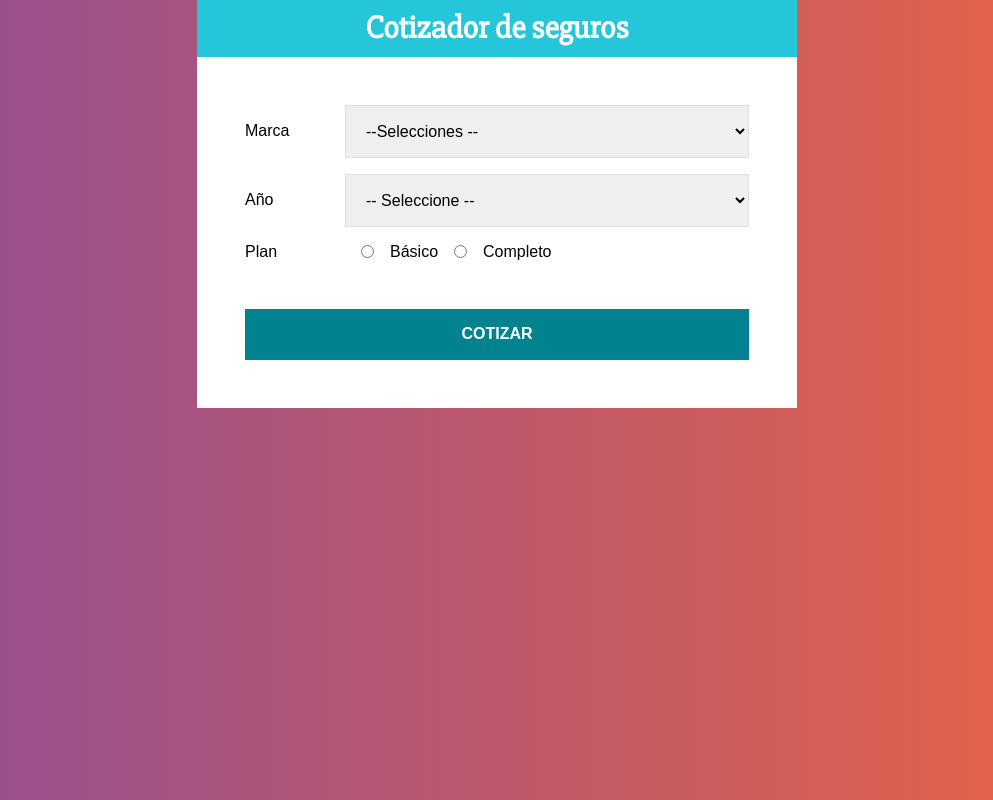
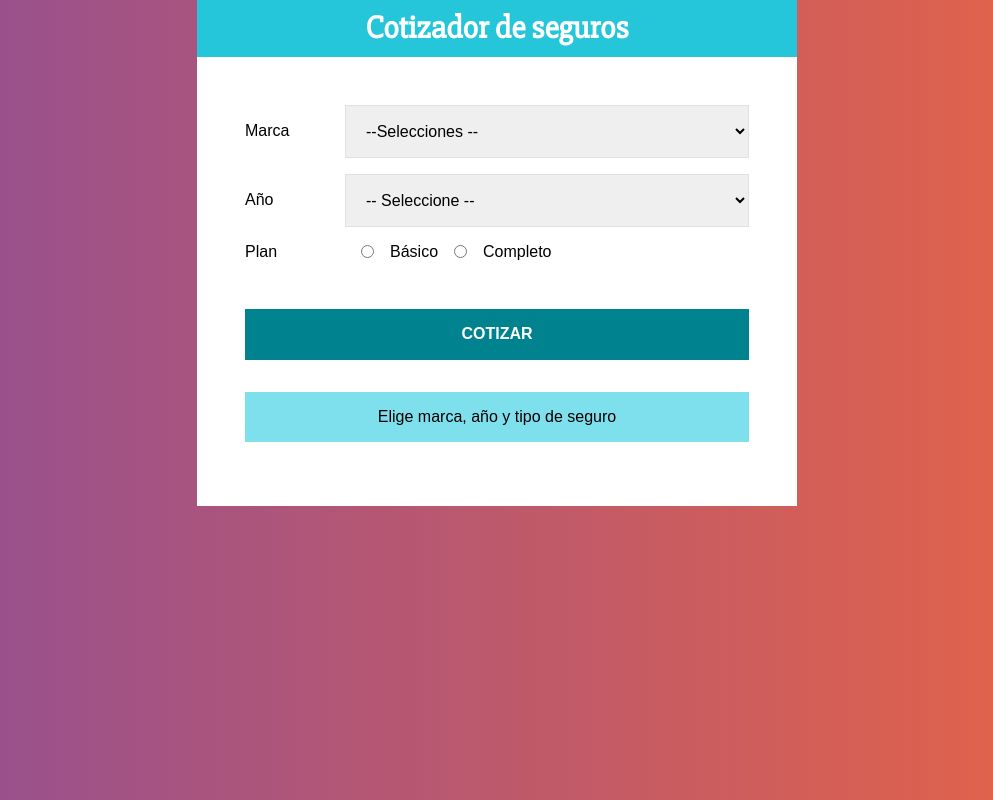
Before and after one commit to miloalfonzo/insuranceQuote, a React (Create React App) app: page / in a window 1280 px wide. Shown: the whole page, without its empty margins (143-1136 px from the left). Built offline with nearby package versions, Linux system fonts and the light colour scheme.

Commit message:
added result component

```diff
--- a/src/App.js
+++ b/src/App.js
@@ -3,7 +3,7 @@ import styled from "styled-components";
 import Header from "./components/Header";
 import Form from "./components/Form";
 import Summary from "./components/Summary";
-
+import Result from "./components/Result";
 
 const Container = styled.div`
   max-width: 600px;
@@ -25,7 +25,7 @@ function App() {
      }
   });
 
-  const {data} = summary;
+  const {quotation, data} = summary;
 
   return (
     <Container>
@@ -34,6 +34,9 @@ function App() {
         <Form setSummary={setSummary} />
        <Summary
        data={data} />
+       <Result
+        quotation={quotation}
+       />
       </ContForm>
     </Container>
   );
--- a/src/components/Result.js
+++ b/src/components/Result.js
@@ -0,0 +1,41 @@
+import React from 'react';
+import styled from 'styled-components';
+
+const Msg = styled.p`
+    background-color: rgb(127, 224, 237);
+    margin-top: 2rem;
+    padding: 1rem;
+    text-align:center;
+`
+
+const MsgCot = styled.p`
+    color: #00838f;
+    padding: 1rem;
+    text-transform: uppercase;
+    font-weight: bold;
+    margin: 0;
+`
+
+const CotRes = styled.div `
+    text-align:center;
+    padding: .5rem;
+    border: 1px solid #26c6da;
+    background-color: rgb(127, 224, 237);
+    margin-top: 1rem;
+    position: relative;
+`;
+
+function Result({quotation}){
+
+
+    return(
+        (quotation === 0) ?
+        <Msg>Elige marca, año y tipo de seguro</Msg> :
+        ( <CotRes>
+            <MsgCot>El total es: $ {quotation} </MsgCot>
+        </CotRes>
+        )
+    )
+}
+
+export default Result;
--- a/src/index.css
+++ b/src/index.css
@@ -13,8 +13,8 @@ body {
 }
 ul {
   list-style: none;
-  padding: none;
-  margin: none;
+  padding: 0;
+  margin: 0;
 }
 /* }
 span.resultado {
```
